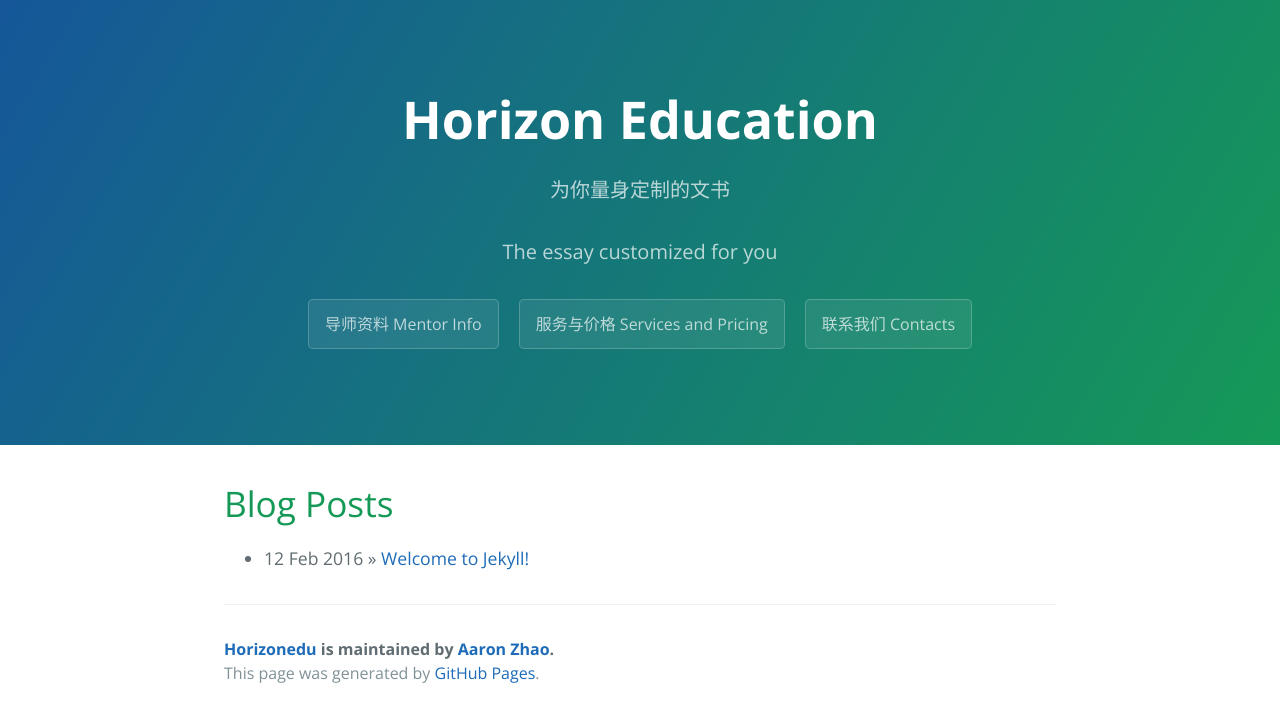
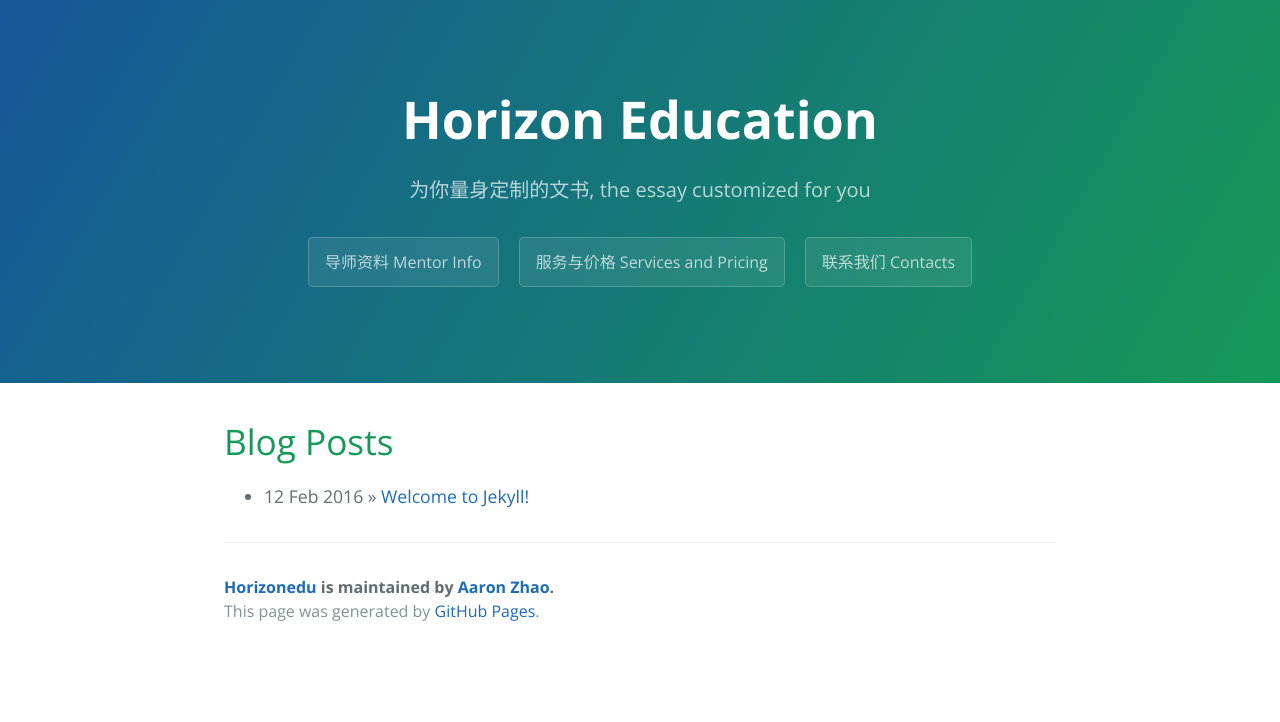
Before and after one commit to horizonedu/horizonedu.github.io, a Jekyll site: the page index.html, which Jekyll copies as it is, in a window 1280 px wide. Shown: the top 722 px of the page. Built offline with Jekyll 4.4.1, drawn with Linux system fonts in a browser that asks for light colours.

Commit message:
main page edited

```diff
--- a/_config.yml
+++ b/_config.yml
@@ -1,6 +1,6 @@
 # Setup
 title:        Horizon Education
-tagline:      为你打造量身定制的文书
+tagline:      为你打造量身定制的文书, the essay customized for you
 baseurl:      ""
 paginate:     1
 
--- a/index.html
+++ b/index.html
@@ -14,8 +14,7 @@
   <body>
     <section class="page-header">
   <h1 class="project-name">Horizon Education</h1>
-  <h2 class="project-tagline">为你量身定制的文书</h2>
-  <h2 class="project-tagline">The essay customized for you</h2>
+  <h2 class="project-tagline">为你量身定制的文书, the essay customized for you</h2>
   <a href="mentor.html" class="btn">导师资料 Mentor Info</a>
   <a href="#" class="btn">服务与价格 Services and Pricing</a>
   <a href="#" class="btn">联系我们 Contacts</a>
```
